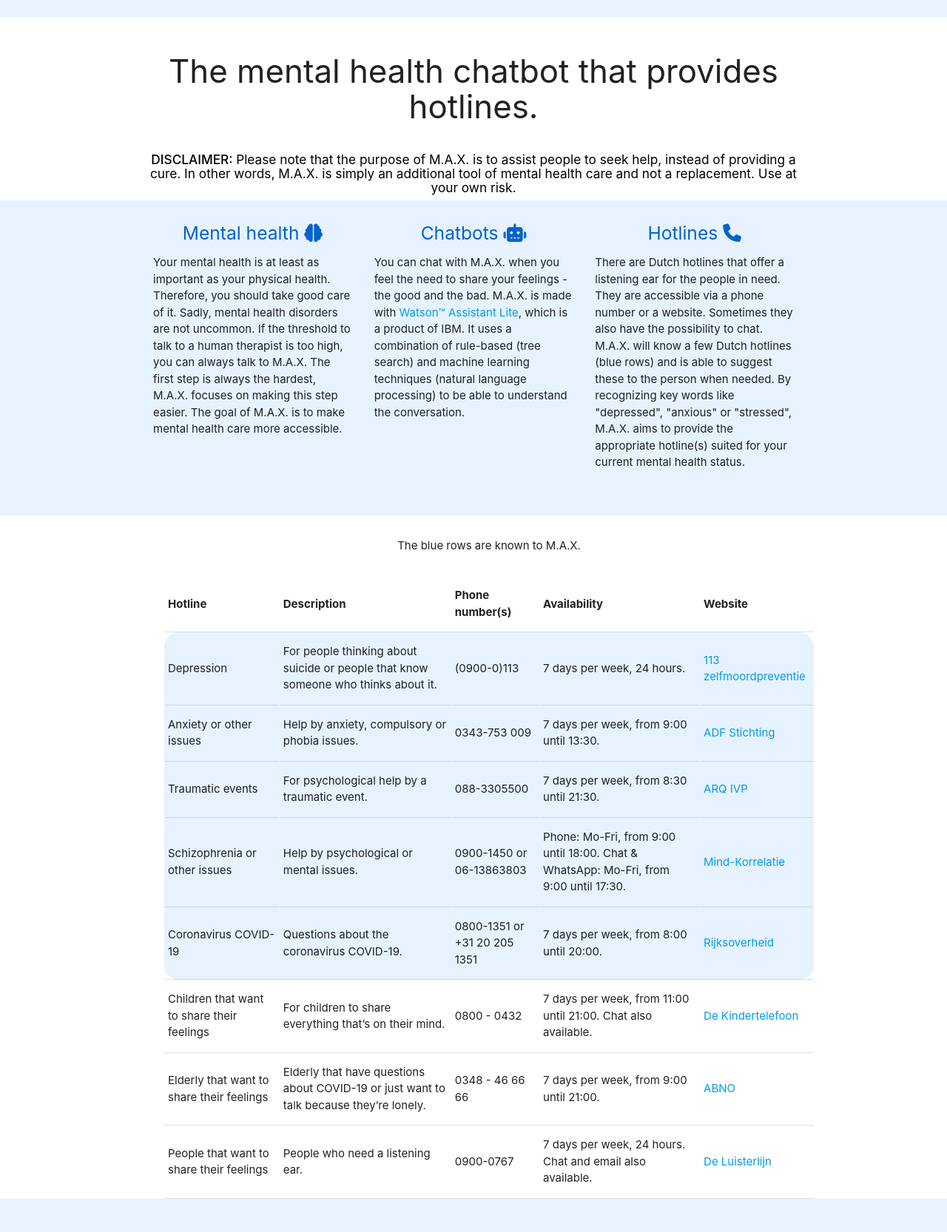
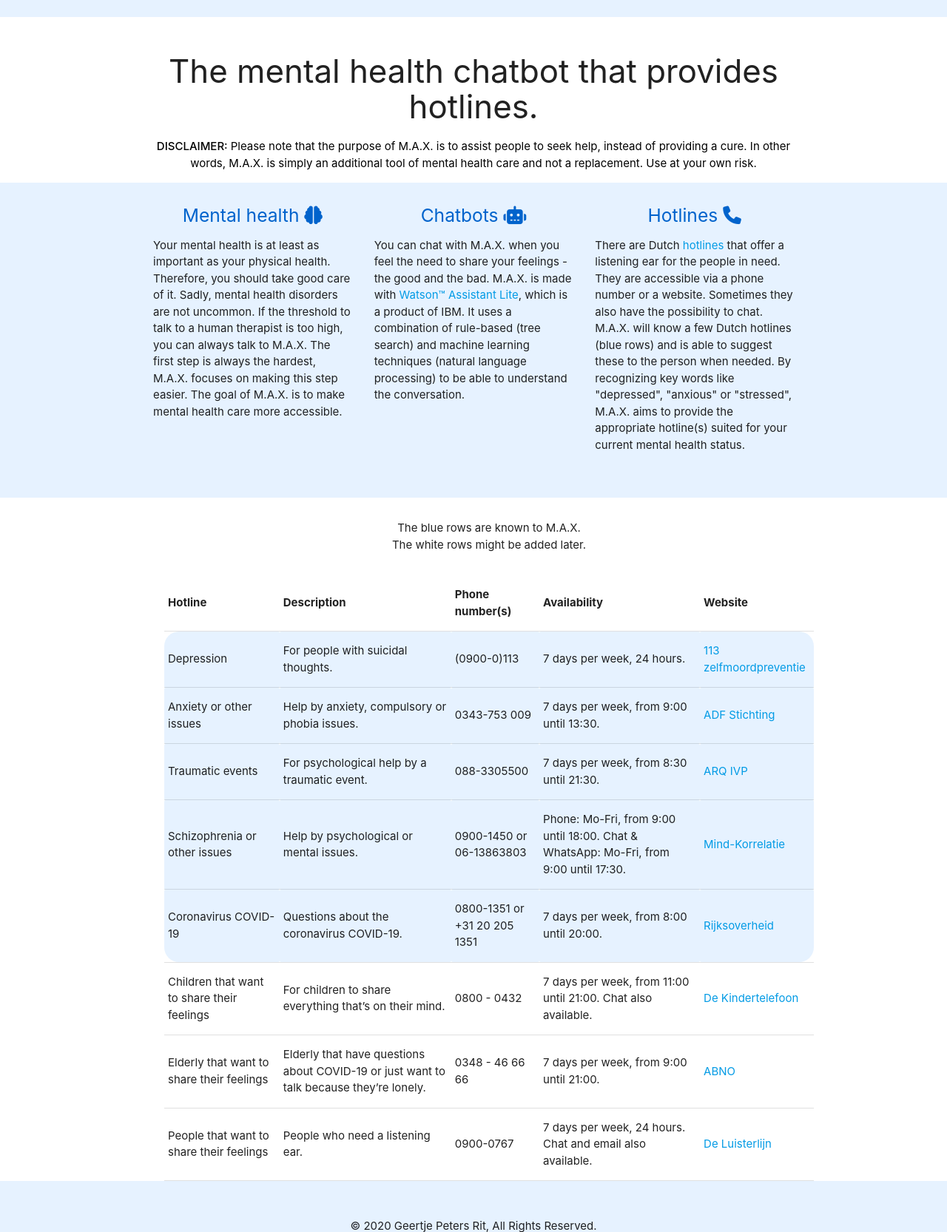
Before and after one commit to geertjepetersrit/bachelor-thesis, a PHP site: page / in a window 1280 px wide. Shown: the part 70-1736 px from the top of the page at 74% size. Run offline with PHP 8.4, Linux system fonts and the light colour scheme; some libraries are stand-ins or nearby versions.

Commit message:
Small improvements

```diff
--- a/index.php
+++ b/index.php
@@ -9,10 +9,10 @@
     <h3 class="center h3">The mental health chatbot that provides hotlines.</h3>
 
     <!-- Disclaimer-->
-      <h6 class="center h6">
+      <p class="center p-disclaimer">
           <strong>DISCLAIMER: </strong>Please note that the purpose of M.A.X. is to assist people to seek help, instead of providing a cure.
           In other words, M.A.X. is simply an additional tool of mental health care and not a replacement. Use at your own risk.
-      </h6>
+      </p>
 
     <!-- We want to hide this element initially, because web chat isn't ready yet. -->
     <div class="wrapper">
@@ -79,7 +79,8 @@
             <div class="column"> <!-- Col 3 -->
                 <h5 class = "h5 center">Hotlines <i class="fas fa-phone"></i></h5>
                   <p>
-                    There are Dutch hotlines that offer a listening ear for the people in need. They are accessible via a phone number or a website.
+                    There are Dutch <a href="https://www.rijksoverheid.nl/documenten/brochures/2020/05/18/somber-of-gespannen-door-coronavirus-tips-en-hulplijnen">hotlines</a>
+                    that offer a listening ear for the people in need. They are accessible via a phone number or a website.
                     Sometimes they also have the possibility to chat. M.A.X. will know a few Dutch hotlines (blue rows) and is able to suggest these to the person when needed.
                     By recognizing key words like "depressed", "anxious" or "stressed", M.A.X. aims to provide the appropriate hotline(s) suited for your current mental health status.
                   </p>
@@ -92,7 +93,9 @@
 <div class="bottom">
   <div class="container">
       <table class="hotline">
-        <caption class = "hotline-caption">The blue rows are known to M.A.X.</caption>
+        <caption class = "hotline-caption">The blue rows are known to M.A.X. <br>
+          The white rows might be added later.
+        </caption>
           <tr> <!-- Row 1 -->
             <th>Hotline</th>
             <th>Description</th>
@@ -102,7 +105,7 @@
           </tr>
           <tr> <!-- Row 1 -->
             <td class = "cell-top-left">Depression</td>
-            <td class = "cell">For people thinking about suicide or people that know someone who thinks about it.</td>
+            <td class = "cell">For people with suicidal thoughts.</td>
             <td class = "cell">(0900-0)113</td>
             <td class = "cell">7 days per week, 24 hours.</td>
             <td class = "cell-top-right"><a href = "https://www.113.nl/">113 zelfmoordpreventie</a></td>
--- a/style.css
+++ b/style.css
@@ -31,9 +31,8 @@ body{
   color: #0063cc;
 }
 
-.h6{
+.p-disclaimer{
   color: #000000;
-  padding-top: 20px;
 }
 
 .icon{
--- a/templates/footer.php
+++ b/templates/footer.php
@@ -1,8 +1,8 @@
 <div class="footer">
     &copy; 2020
     <script>
-       new Date().getFullYear()>2018&&document.write("- "+new Date().getFullYear());
-   </script>,
+       new Date().getFullYear()>2020&&document.write("- "+new Date().getFullYear());
+   </script>
        Geertje Peters Rit, All Rights Reserved.
 </div>
   </body>
```
Also changed, not shown: README.md, img/avatar.png (added).
